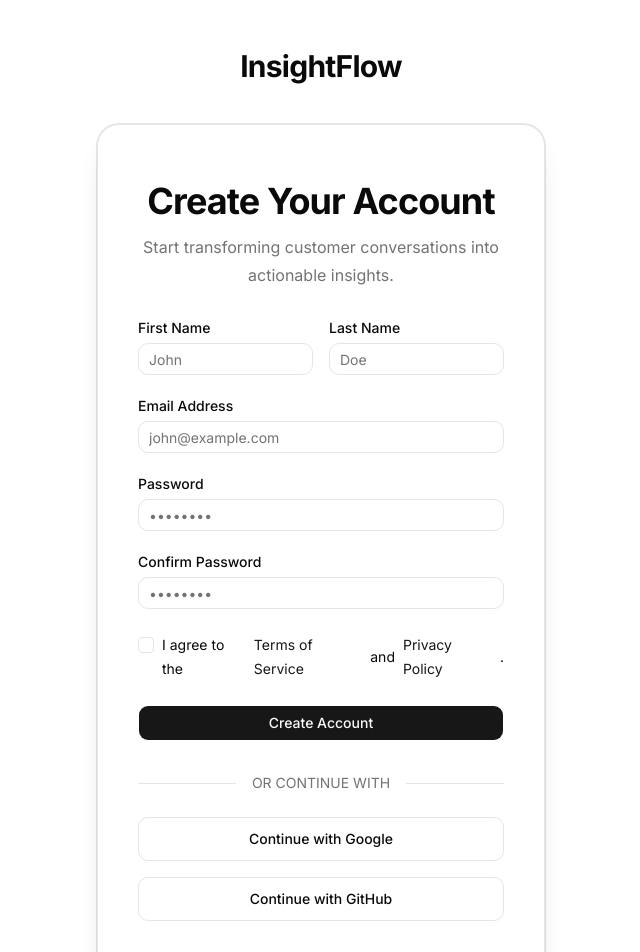
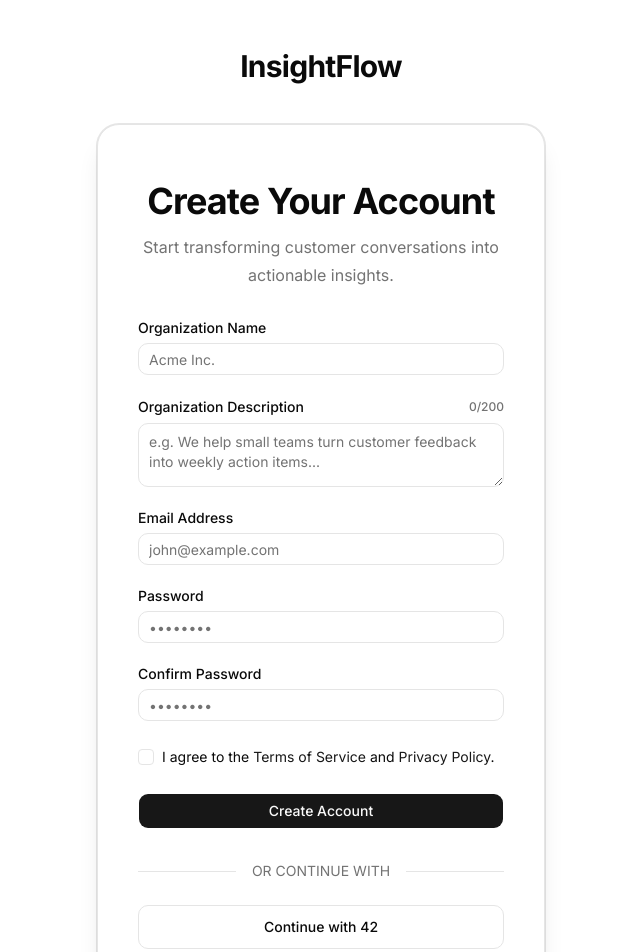
Before and after one commit to yomazini/ft_transcendence, a Next.js app in the folder frontend/: page /register in a window 1280 px wide. Shown: the top 952 px of the page, without its empty margins (319-959 px from the left). Built offline with nearby package versions, Linux system fonts and the light colour scheme.

Commit message:
feat(frontend): wire login and register to auth helper, 42-only social login

```diff
--- a/frontend/app/(Authentication)/login/page.tsx
+++ b/frontend/app/(Authentication)/login/page.tsx
@@ -1,4 +1,8 @@
+"use client";
+
+import { useState, type FormEvent } from "react";
 import Link from "next/link";
+import { useRouter } from "next/navigation";
 
 import { AuthCard } from "@/components/auth/auth-card";
 import { AuthFooter } from "@/components/auth/auth-footer";
@@ -11,7 +15,47 @@ import { Checkbox } from "@/components/ui/checkbox";
 import { Input } from "@/components/ui/input";
 import { Label } from "@/components/ui/label";
 
+import { login, saveToken } from "@/lib/auth";
+
 export default function LoginPage() {
+	/** @line asks Next.js for the router object and keeps it in router var */
+	const router = useRouter();
+
+	const [email, setEmail] = useState<string>("");
+	const [password, setPassword] = useState<string>("");
+	const [remember, setRemember] = useState<boolean>(false);
+	const [error, setError] = useState<string>("");
+	const [loading, setLoading] = useState<boolean>(false);
+
+	/** @note function runs when the form is submitted. It is defined inside */
+	async function handleSubmit(e: FormEvent<HTMLFormElement>) {
+		/** @note stop the browser from reloading the page */
+		e.preventDefault();
+
+		/** clears any old error message at the start of a new attempt. */
+		setError("");
+		if (!email.trim() || !password) {
+			setError("Enter your email and password.");
+			return;
+		}
+		setLoading(true);
+
+		try {
+			/** calls the helper login from lib/auth.ts, It sends the credentials to the backend */
+			const { access_token, user } = await login(email.trim(), password);
+			/** ⚠️ keeps the JWT in the browser so later requests can use it */
+			saveToken(access_token, remember);
+			/** moves to the dashboard page without reloading the app
+			 * + adds the new URL to the browser history and shows the page.
+			 */
+			router.push(`/${user.id}/dashboard`);
+		} catch (err) {
+			setError(err instanceof Error ? err.message : "Something went wrong.");
+		} finally {
+			setLoading(false);
+		}
+	}
+
 	return (
 		<AuthLayout>
 			<AuthCard>
@@ -20,76 +64,74 @@ export default function LoginPage() {
 					description="Sign in to your InsightFlow account to continue."
 				/>
 
-        <form className="space-y-6">
-
-          {/* Email */}
-
+				<form className="space-y-6" onSubmit={handleSubmit} noValidate>
+					{/* email */}
 					<div className="space-y-2">
-            <Label htmlFor="email">
-              Email Address
-            </Label>
-
+						<Label htmlFor="email">Email Address</Label>
 						<Input
 							id="email"
+							name="email"
 							type="email"
 							placeholder="john@example.com"
 							autoComplete="email"
+							value={email}
+							onChange={(e) => setEmail(e.target.value)}
+							disabled={loading}
+							required
 						/>
 					</div>
 
 					{/* Password */}
-
 					<div className="space-y-2">
-
 						<div className="flex items-center justify-between">
-
-              <Label htmlFor="password">
-                Password
-              </Label>
-
+							<Label htmlFor="password">Password</Label>
 							<Link
 								href="/forgot-password"
 								className="text-sm text-primary hover:underline"
 							>
 								Forgot password?
 							</Link>
-
 						</div>
-
 						<Input
 							id="password"
+							name="password"
 							type="password"
 							placeholder="••••••••"
 							autoComplete="current-password"
+							value={password}
+							onChange={(e) => setPassword(e.target.value)}
+							disabled={loading}
+							required
 						/>
-
 					</div>
 
 					{/* Remember */}
 
 					<div className="flex items-center space-x-2">
+						<Checkbox
+							id="remember"
+							checked={remember}
+							onCheckedChange={(checked) => setRemember(checked)}
+							disabled={loading}
+						/>
 
-            <Checkbox id="remember" />
-
-            <Label
-              htmlFor="remember"
-              className="font-normal"
-            >
+						<Label htmlFor="remember" className="font-normal">
 							Remember me
 						</Label>
-
 					</div>
 
+					{/* ❗⚠️ Error (only shown when there is one) */}
+
+					{error && (
+						<p role="alert" className="text-sm text-destructive">
+							{error}
+						</p>
+					)}
+
 					{/* Submit */}
-
-          <Button
-            type="submit"
-            className="w-full"
-            size="lg"
-          >
-            Sign In
+					<Button type="submit" className="w-full" size="lg" disabled={loading}>
+						{loading ? "Signing in..." : "Sign In"}
 					</Button>
-
 				</form>
 
 				<SocialLogin />
--- a/frontend/app/(Authentication)/register/page.tsx
+++ b/frontend/app/(Authentication)/register/page.tsx
@@ -1,4 +1,8 @@
+"use client";
+
+import { useState, type FormEvent } from "react";
 import Link from "next/link";
+import { useRouter } from "next/navigation";
 
 import { AuthCard } from "@/components/auth/auth-card";
 import { AuthFooter } from "@/components/auth/auth-footer";
@@ -10,8 +14,68 @@ import { Button } from "@/components/ui/button";
 import { Checkbox } from "@/components/ui/checkbox";
 import { Input } from "@/components/ui/input";
 import { Label } from "@/components/ui/label";
+import { Textarea } from "@/components/ui/textarea";
+
+import {
+	MIN_PASSWORD_LENGTH,
+	isValidEmail,
+	register,
+	saveToken,
+} from "@/lib/auth";
+
+const MAX_ORG_DESCRIPTION_CHARS = 200;
 
 export default function RegisterPage() {
+	const router = useRouter();
+
+	const [orgName, setOrgName] = useState<string>("");
+	const [orgDescription, setOrgDescription] = useState<string>("");
+	const [email, setEmail] = useState<string>("");
+	const [password, setPassword] = useState<string>("");
+	const [confirmPassword, setConfirmPassword] = useState<string>("");
+	const [terms, setTerms] = useState<boolean>(false);
+	const [error, setError] = useState<string>("");
+	const [loading, setLoading] = useState<boolean>(false);
+
+	function validate(): string {
+		if (!orgName.trim()) return "Enter your organization name.";
+		if (!orgDescription.trim()) return "Describe your organization.";
+		if (!isValidEmail(email.trim())) return "Enter a valid email address.";
+		if (password.length < MIN_PASSWORD_LENGTH) {
+			return `Password must be at least ${MIN_PASSWORD_LENGTH} characters.`;
+		}
+		if (password !== confirmPassword) return "Passwords do not match.";
+		if (!terms) return "You must accept the Terms of Service and Privacy Policy.";
+		return "";
+	}
+
+	async function handleSubmit(e: FormEvent<HTMLFormElement>) {
+		e.preventDefault();
+
+		const problem = validate();
+		if (problem) {
+			setError(problem);
+			return;
+		}
+
+		setError("");
+		setLoading(true);
+		try {
+			const { access_token, user } = await register(
+				email.trim(),
+				password,
+				orgName.trim(),
+				orgDescription.trim()
+			);
+			saveToken(access_token, false);
+			router.push(`/${user.id}/dashboard`);
+		} catch (err) {
+			setError(err instanceof Error ? err.message : "Something went wrong.");
+		} finally {
+			setLoading(false);
+		}
+	}
+
 	return (
 		<AuthLayout>
 			<AuthCard>
@@ -20,40 +84,51 @@ export default function RegisterPage() {
 					description="Start transforming customer conversations into actionable insights."
 				/>
 
-        <form className="space-y-6">
+				<form className="space-y-6" onSubmit={handleSubmit} noValidate>
+					<div className="space-y-2">
 
-          {/* Name */}
-
-          <div className="grid gap-4 md:grid-cols-2">
-
-            <div className="space-y-2">
-              <Label htmlFor="firstName">
-                First Name
+						<Label htmlFor="orgName">
+							Organization Name
 						</Label>
 
 						<Input
-                id="firstName"
-                placeholder="John"
-                autoComplete="given-name"
+							id="orgName"
+							name="orgName"
+							placeholder="Acme Inc."
+							autoComplete="organization"
+							value={orgName}
+							onChange={(e) => setOrgName(e.target.value)}
+							disabled={loading}
+							required
+						/>
+					</div>
+					<div className="space-y-2">
+
+						<div className="flex items-center justify-between">
+
+							<Label htmlFor="orgDescription">
+								Organization Description
+							</Label>
+							<span aria-live="polite" className="text-xs font-medium text-muted-foreground">
+								{orgDescription.length}/{MAX_ORG_DESCRIPTION_CHARS}
+							</span>
+
+						</div>
+
+						<Textarea
+							id="orgDescription"
+							name="orgDescription"
+							placeholder="e.g. We help small teams turn customer feedback into weekly action items..."
+							rows={10}
+							maxLength={MAX_ORG_DESCRIPTION_CHARS}
+							value={orgDescription}
+							onChange={(e) => setOrgDescription(e.target.value)}
+							disabled={loading}
+							required
 						/>
 					</div>
 
-            <div className="space-y-2">
-              <Label htmlFor="lastName">
-                Last Name
-              </Label>
-
-              <Input
-                id="lastName"
-                placeholder="Doe"
-                autoComplete="family-name"
-              />
-            </div>
-
-          </div>
-
 					{/* Email */}
-
 					<div className="space-y-2">
 
 						<Label htmlFor="email">
@@ -62,15 +137,18 @@ export default function RegisterPage() {
 
 						<Input
 							id="email"
+							name="email"
 							type="email"
 							placeholder="john@example.com"
 							autoComplete="email"
+							value={email}
+							onChange={(e) => setEmail(e.target.value)}
+							disabled={loading}
+							required
 						/>
-
 					</div>
 
 					{/* Password */}
-
 					<div className="space-y-2">
 
 						<Label htmlFor="password">
@@ -79,11 +157,15 @@ export default function RegisterPage() {
 
 						<Input
 							id="password"
+							name="password"
 							type="password"
 							placeholder="••••••••"
 							autoComplete="new-password"
+							value={password}
+							onChange={(e) => setPassword(e.target.value)}
+							disabled={loading}
+							required
 						/>
-
 					</div>
 
 					{/* Confirm Password */}
@@ -96,25 +178,30 @@ export default function RegisterPage() {
 
 						<Input
 							id="confirmPassword"
+							name="confirmPassword"
 							type="password"
 							placeholder="••••••••"
 							autoComplete="new-password"
+							value={confirmPassword}
+							onChange={(e) => setConfirmPassword(e.target.value)}
+							disabled={loading}
+							required
 						/>
 
 					</div>
 
 					{/* Terms */}
-
 					<div className="flex items-start space-x-2">
-
 						<Checkbox
 							id="terms"
 							className="mt-1"
+							checked={terms}
+							onCheckedChange={(checked) => setTerms(checked)}
+							disabled={loading}
 						/>
-
 						<Label
 							htmlFor="terms"
-              className="font-normal leading-6"
+							className="block font-normal leading-6"
 						>
 							I agree to the{" "}
 							<Link
@@ -135,14 +222,23 @@ export default function RegisterPage() {
 
 					</div>
 
+					{/* Error (only shown when there is one) */}
+
+					{error && (
+						<p role="alert" className="text-sm text-destructive">
+							{error}
+						</p>
+					)}
+
 					{/* Submit */}
 
 					<Button
 						type="submit"
 						className="w-full"
 						size="lg"
+						disabled={loading}
 					>
-            Create Account
+						{loading ? "Creating account..." : "Create Account"}
 					</Button>
 
 				</form>
--- a/frontend/components/auth/social-login.tsx
+++ b/frontend/components/auth/social-login.tsx
@@ -1,67 +1,33 @@
-import Link from "next/link";
+import { Button } from "@/components/ui/button";
+import { FORTY_TWO_LOGIN_URL } from "@/lib/auth";
 
-import { Button } from "@/components/ui/button";
-
-interface SocialLoginProps {
-  google?: boolean;
-  github?: boolean;
-}
-
-export function SocialLogin({
-  google = true,
-  github = true,
-}: SocialLoginProps) {
-  if (!google && !github) {
-    return null;
-  }
-
+export function SocialLogin() {
 	return (
 		<div className="mt-8">
-
 			{/* Divider */}
-
 			<div className="relative">
-
 				<div className="absolute inset-0 flex items-center">
 					<span className="w-full border-t" />
 				</div>
-
 				<div className="relative flex justify-center text-sm uppercase">
 					<span className="bg-background px-4 text-muted-foreground">
 						Or continue with
 					</span>
 				</div>
-
 			</div>
-
-      {/* Buttons */}
-
+			{/* 42 login */}
 			<div className="mt-6 grid gap-4">
-
-        {google && (
+				{/* Full page navigation to the backend, which starts the OAuth flow
+						with 42. A plain <a> (not next/link) because /api/... is not a
+						Next.js page. */}
 				<Button
 					variant="outline"
-
 					className="h-11"
+					nativeButton={false}
+					render={<a href={FORTY_TWO_LOGIN_URL} />}
 				>
-            <Link href="/api/auth/google">
-              Continue with Google
-            </Link>
+					Continue with 42
 				</Button>
-        )}
-
-        {github && (
-          <Button
-            variant="outline"
-
-            className="h-11"
-          >
-            <Link href="/api/auth/github">
-              Continue with GitHub
-            </Link>
-          </Button>
-        )}
-
 			</div>
 
 		</div>
```
Lines whose indentation alone changed are shown as unchanged.
